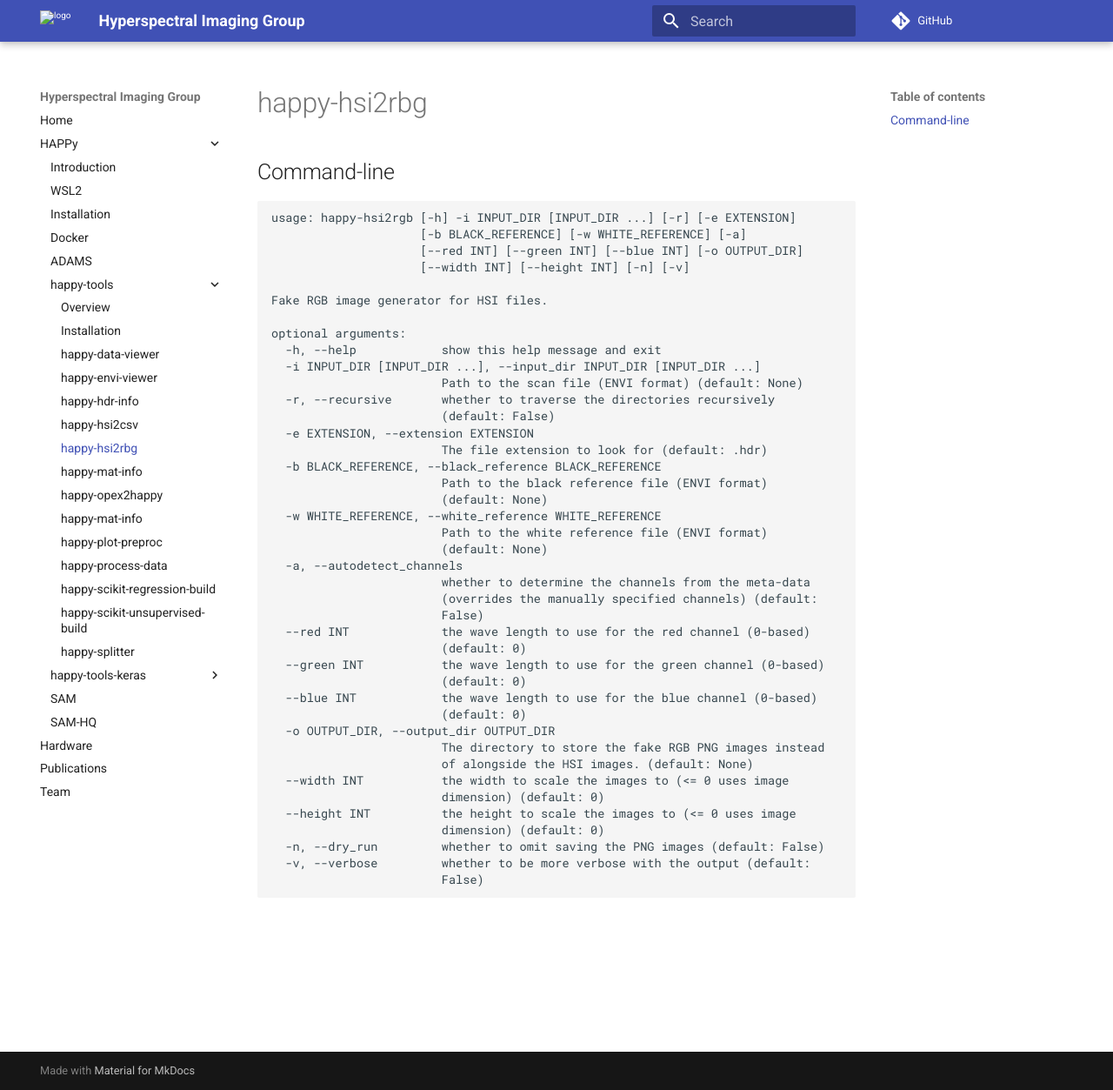
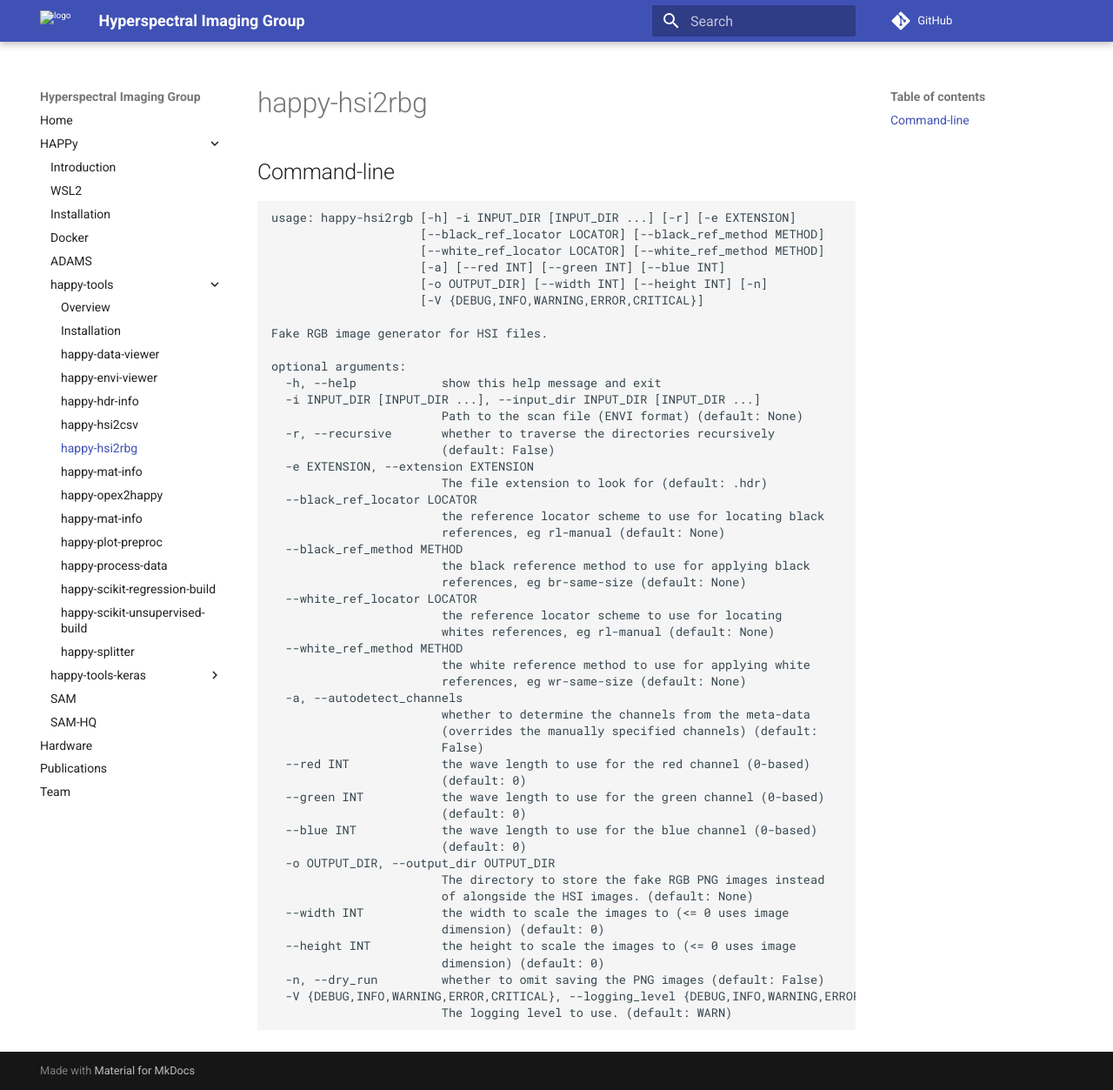
Before and after one commit to wairas/hsi-website, an MkDocs documentation site: the page built from docs/happy/happy_tools/happy-hsi2rbg.md, in a window 1280 px wide and 1253 px high. Shown: the whole window at 87% size. Built offline with MkDocs 1.6.1 and Material for MkDocs 9.7.7, drawn with Linux system fonts in a browser that asks for light colours; comment, search, counter and statistics services are not loaded.

Commit message:
updated help screen

````diff
--- a/docs/happy/happy_tools/happy-hsi2rbg.md
+++ b/docs/happy/happy_tools/happy-hsi2rbg.md
@@ -2,9 +2,11 @@
 
 ```
 usage: happy-hsi2rgb [-h] -i INPUT_DIR [INPUT_DIR ...] [-r] [-e EXTENSION]
-                     [-b BLACK_REFERENCE] [-w WHITE_REFERENCE] [-a]
-                     [--red INT] [--green INT] [--blue INT] [-o OUTPUT_DIR]
-                     [--width INT] [--height INT] [-n] [-v]
+                     [--black_ref_locator LOCATOR] [--black_ref_method METHOD]
+                     [--white_ref_locator LOCATOR] [--white_ref_method METHOD]
+                     [-a] [--red INT] [--green INT] [--blue INT]
+                     [-o OUTPUT_DIR] [--width INT] [--height INT] [-n]
+                     [-V {DEBUG,INFO,WARNING,ERROR,CRITICAL}]
 
 Fake RGB image generator for HSI files.
 
@@ -16,12 +18,18 @@ optional arguments:
                         (default: False)
   -e EXTENSION, --extension EXTENSION
                         The file extension to look for (default: .hdr)
-  -b BLACK_REFERENCE, --black_reference BLACK_REFERENCE
-                        Path to the black reference file (ENVI format)
-                        (default: None)
-  -w WHITE_REFERENCE, --white_reference WHITE_REFERENCE
-                        Path to the white reference file (ENVI format)
-                        (default: None)
+  --black_ref_locator LOCATOR
+                        the reference locator scheme to use for locating black
+                        references, eg rl-manual (default: None)
+  --black_ref_method METHOD
+                        the black reference method to use for applying black
+                        references, eg br-same-size (default: None)
+  --white_ref_locator LOCATOR
+                        the reference locator scheme to use for locating
+                        whites references, eg rl-manual (default: None)
+  --white_ref_method METHOD
+                        the white reference method to use for applying white
+                        references, eg wr-same-size (default: None)
   -a, --autodetect_channels
                         whether to determine the channels from the meta-data
                         (overrides the manually specified channels) (default:
@@ -40,6 +48,6 @@ optional arguments:
   --height INT          the height to scale the images to (<= 0 uses image
                         dimension) (default: 0)
   -n, --dry_run         whether to omit saving the PNG images (default: False)
-  -v, --verbose         whether to be more verbose with the output (default:
-                        False)
+  -V {DEBUG,INFO,WARNING,ERROR,CRITICAL}, --logging_level {DEBUG,INFO,WARNING,ERROR,CRITICAL}
+                        The logging level to use. (default: WARN)
 ```
````
